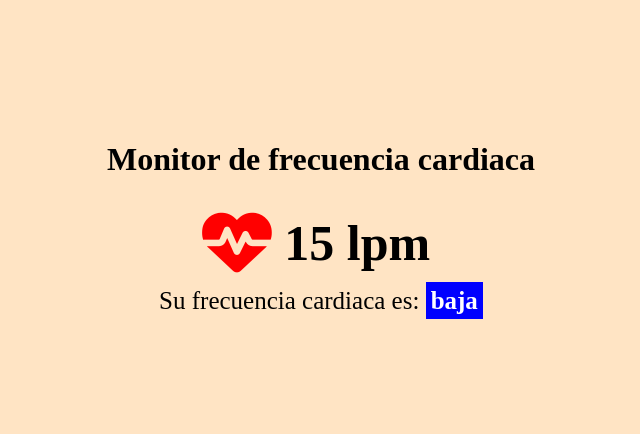
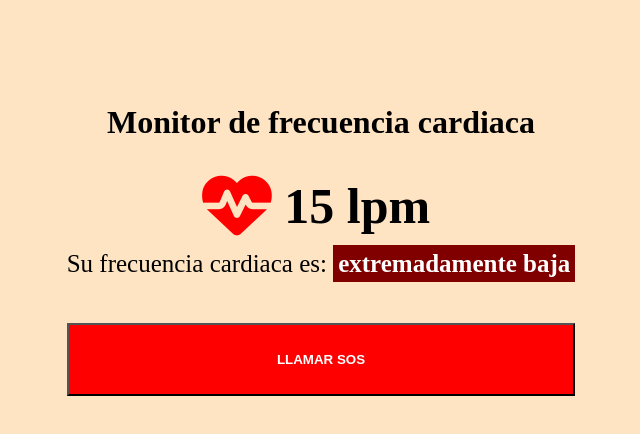
Before and after one commit to GilValdes129/IoT, a plain HTML site: page index.html in a window 1280 px wide. Shown: the whole page, without its empty margins (319-959 px from the left). Drawn offline with Linux system fonts and the light colour scheme.

Commit message:
Incluye disenos dinamicos y aparicion de boton

```diff
--- a/app.js
+++ b/app.js
@@ -1,3 +1,4 @@
+
 function random(min, max) {
     return Math.floor((Math.random() * ((max - min + 1) + min )))
     }
@@ -8,6 +9,7 @@ sp.innerHTML = randomizer
 
 
 const est = document.getElementById("Estado")
+const btn = document.getElementById("SOS")
 
 if (randomizer >= 60 && randomizer <= 100) {
     est.innerHTML = "normal"
@@ -21,12 +23,15 @@ else if (randomizer >= 111) {
     est.innerHTML = "extrema"
     est.style.backgroundColor = "#800000"
 }
-else if (randomizer <= 59) {
+else if (randomizer <= 50) {
+    est.innerHTML = "extremadamente baja"
+    est.style.backgroundColor = "#800000"
+    btn.innerHTML = "LLAMAR SOS"
+    btn.style.backgroundColor = "red"
+    btn.style.color = "white"
+    btn.style.fontWeight = "900"
+}
+else if (randomizer >= 51 && randomizer <= 59) {
     est.innerHTML = "baja"
     est.style.backgroundColor = "blue"
 }
-
-var minutes = 5
-var array = [1,2,3,4,5]
-
-console.log(array)
--- a/index.html
+++ b/index.html
@@ -14,6 +14,7 @@
             <h1>Monitor de frecuencia cardiaca</h1>
             <h3><i class="fas fa-heart-pulse"></i> <span id="FrecuenciaCardiaca"> </span> lpm</h3>
             <p>Su frecuencia cardiaca es: <span id="Estado"></span></p>
+            <button id="SOS"></button>
         </div>
     </div>
 
--- a/styles.css
+++ b/styles.css
@@ -14,7 +14,7 @@
 
 .subcontainer {
     display: grid;
-    grid-template-rows: repeat(3, 1fr);
+    grid-template-rows: repeat(4, 1fr);
     text-align: center;
 }
 
@@ -39,6 +39,10 @@
     padding: 5px;
 }
 
+#SOS:hover{
+    cursor: pointer;
+}
+
 @keyframes heartbeat {
     0%{
         transform: scale(1.10);
```
